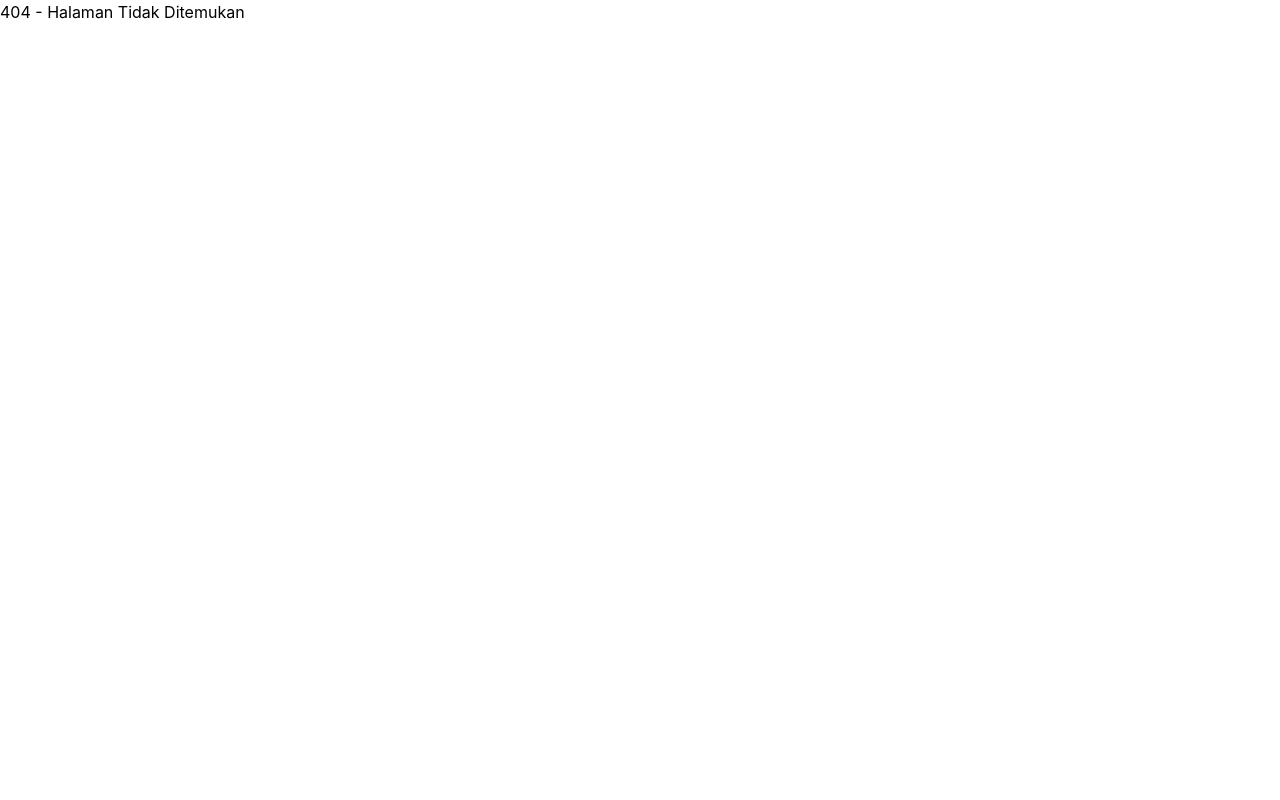
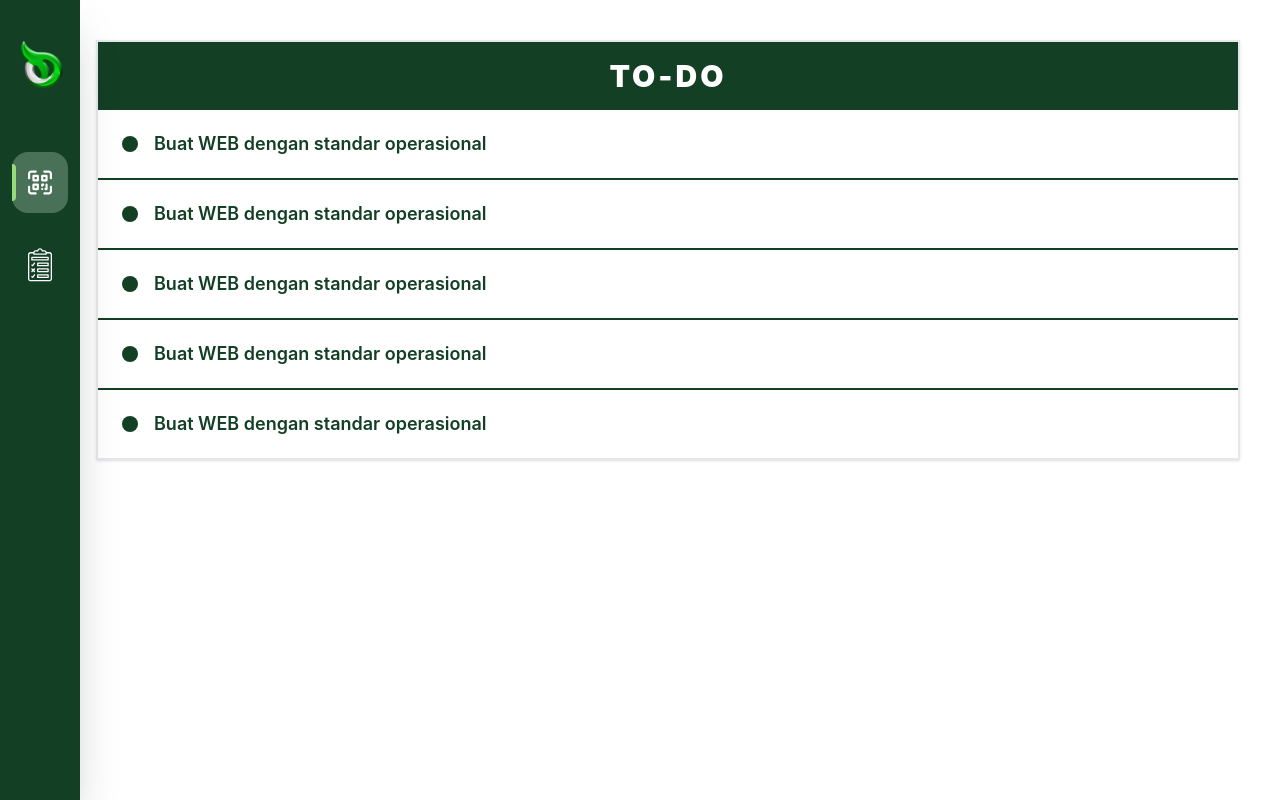
Before and after one commit to Rayhan-Habibi/websitebakti2026, a React (Vite) app: page /panitia/todo in a window 1280 px wide. Before the commit this address had no page. Built offline with nearby package versions, Linux system fonts and the light colour scheme.

Commit message:
Fixed placeholder and edited the route functionality

```diff
--- a/src/App.jsx
+++ b/src/App.jsx
@@ -5,6 +5,8 @@ import { Routes, Route } from 'react-router-dom'
 import Login from './pages/Login'
 import Dashboard from './pages/Dashboard'
 import Absensi from './pages/Absensi'
+import TodoPage from './pages/TodoPage'
+import PanitiaLayout from './Layouts/PanitiaLayout'
 
 function App() {
   const [count, setCount] = useState(0)
@@ -12,9 +14,12 @@ function App() {
   return (
     <Routes>
       <Route path="/login" element={<Login />} />
-      <Route path="/" element={<LandingPage />} />
-      <Route path="/dashboard" element={<Dashboard />} />
-      <Route path="/absensi" element={<Absensi />} />
+
+      <Route path="/panitia" element={<PanitiaLayout />}>
+        <Route path="/panitia/dashboard" element={<Dashboard />} />
+        <Route path="/panitia/absensi" element={<Absensi />} />
+        <Route path="/panitia/todo" element={<TodoPage />} />
+      </Route>
 
       {/* Route dengan path="*" ini sangat penting untuk menangani halaman 404 (Not Found) */}
       <Route path="*" element={<h1>404 - Halaman Tidak Ditemukan</h1>} />
--- /dev/null
+++ b/src/Layouts/PanitiaLayout.jsx
@@ -0,0 +1,16 @@
+import React from 'react'
+import { Outlet } from 'react-router-dom'
+import Sidebar from '../components/Sidebar'
+
+function PanitiaLayout() {
+  return (
+    <div className="flex flex-col lg:flex-row min-h-screen">
+      <Sidebar />
+      <main className="flex-1">
+        <Outlet />
+      </main>
+    </div>
+  )
+}
+
+export default PanitiaLayout
--- a/src/components/Sidebar.jsx
+++ b/src/components/Sidebar.jsx
@@ -13,12 +13,10 @@ function Sidebar() {
 
   // Konfigurasi Navigasi
   const navItems = [
-    { id: 'absensi', name: 'Absensi', icon: QrIcon, path: '/absensi' },
-    { id: 'todo', name: 'To-Do List', icon: TodoIcon, path: '/todo' },
+    { id: 'absensi', name: 'Absensi', icon: QrIcon, path: '/panitia/absensi' },
+    { id: 'todo', name: 'To-Do List', icon: TodoIcon, path: '/panitia/todo' },
     // Ikon placeholder bulat abu-abu sesuai desain Anda
-    { id: 'placeholder1', name: 'Placeholder Menu 1', icon: 'placeholder', path: '/p1' },
-    { id: 'placeholder2', name: 'Placeholder Menu 2', icon: 'placeholder', path: '/p2' },
-  ];
+  ]
 
   return (
     // PARENT: sidebar-bg (warna custom v4), transisi lebar 24px -> 288px (w-72) saat hover
@@ -91,13 +89,7 @@ function Sidebar() {
       </nav>
 
       {/* 3. BOTTOM SECTION (Misalnya Tombol Logout/User) */}
-      <div className="px-3 pb-4 space-y-4 flex-shrink-0">
-         {/* Contoh item placeholder di bawah */}
-         <div className="flex items-center gap-5 px-5 py-4">
-            <div className="w-12 h-12 rounded-full bg-sidebar-placeholder flex-shrink-0" />
-            <div className="h-7 w-full rounded-md bg-sidebar-placeholder opacity-0 group-hover:opacity-100 transition-opacity duration-200 delay-100 flex-shrink-0" />
-         </div>
-      </div>
+
     </aside>
   );
 }
--- /dev/null
+++ b/src/pages/TodoPage.jsx
@@ -0,0 +1,12 @@
+import React from 'react'
+import Todo from '../components/Todo'
+
+function TodoPage() {
+  return (
+    <div className='p-6 lg:p-10 lg:pl-24'>
+      <Todo/>
+    </div>
+  )
+}
+
+export default TodoPage
```
